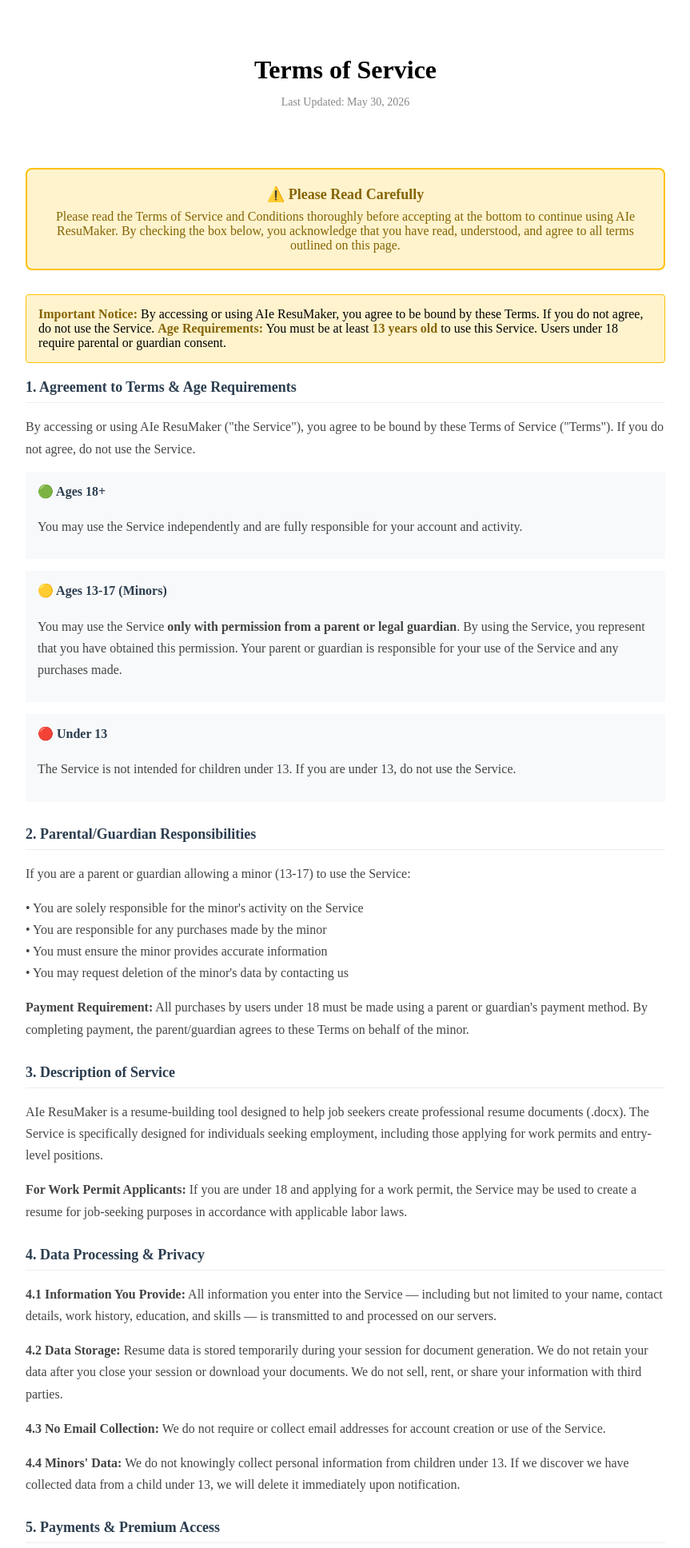
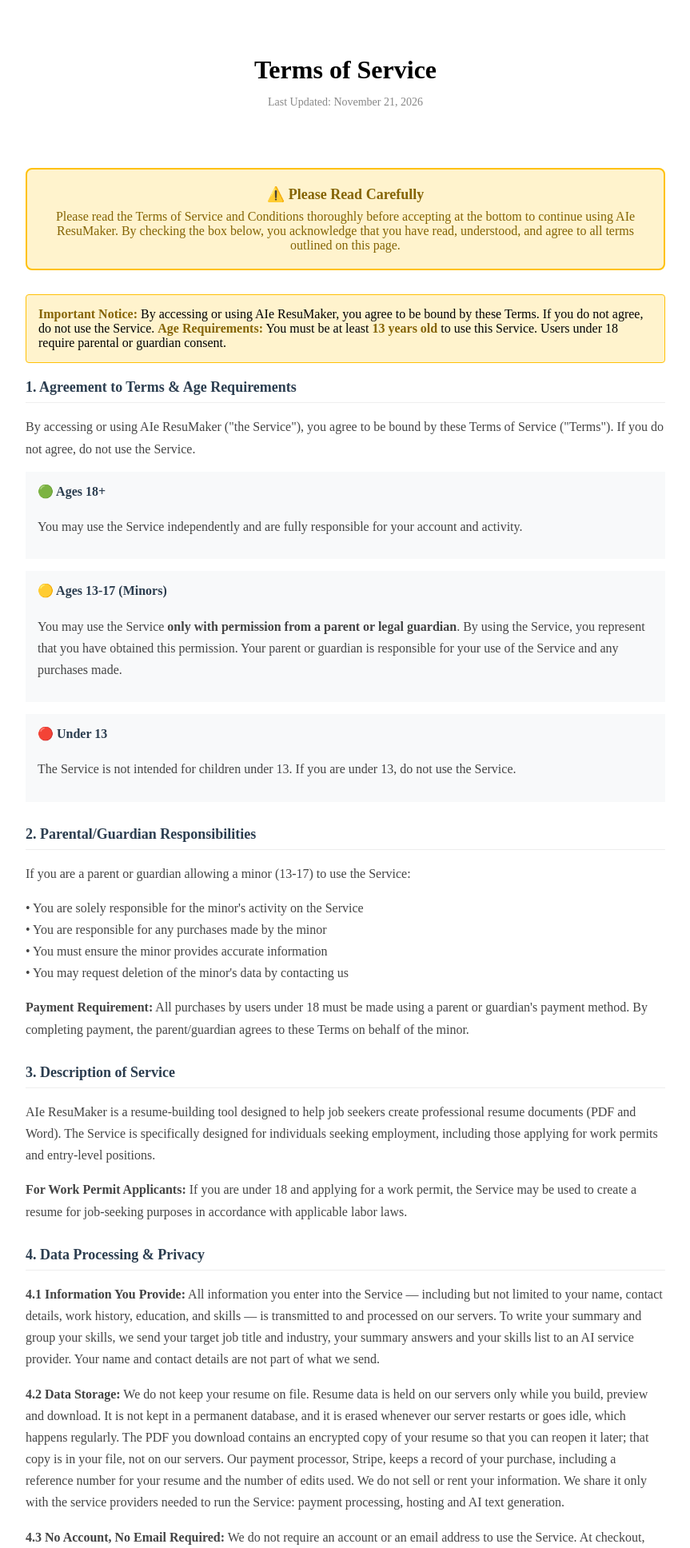
Before and after one commit to daddyclint82/AIE-ResuMaker-Hybrid, a Python web app: template templates/terms.html in a window 1280 px wide. Shown: the top 1936 px of the page at 80% size, without its empty margins (208-1071 px from the left). Run offline with Jinja, Linux system fonts and the light colour scheme; the template is opened without the code that fills it, so the values that code supplies are empty.

Commit message:
docs(site): landing, Terms and after-payment page say what the product does
PDF and Word, the PDF as the saved copy, the resume key, 5 edits, and what
is stored where and for how long. Removes claims the product does not keep.

Co-Authored-By: Claude Fable 5.2 <noreply@anthropic.com>

```diff
--- a/templates/success.html
+++ b/templates/success.html
@@ -108,7 +108,7 @@
         <div class="success-icon">✓</div>
         <h1 class="success-title">Payment Successful!</h1>
         <p class="success-message">
-            Thank you for purchasing AIE ResuMaker Premium. Your professional resume is ready for download.
+            Thank you for your purchase. Your resume is ready to download as a PDF and a Word file.
         </p>
         <div class="download-buttons">
             <a href="{{ download_url }}?format=pdf" class="download-btn" download>
@@ -126,6 +126,9 @@
                 Keep this key with your PDF. With both, you can
                 <a href="/restore">reopen your resume</a> any time, on any device.
                 It's also on your payment receipt.
+            </p>
+            <p class="key-note">
+                We don't keep your resume. Your PDF is your saved copy, so store it somewhere safe.
             </p>
         </div>
         <a href="/build?mode=form&edit=1" class="back-link">✏️ Edit my resume ({{ max_edits }} edits included)</a>
--- a/templates/terms.html
+++ b/templates/terms.html
@@ -157,7 +157,7 @@
     <div class="terms-container">
         <div class="terms-header">
             <h1>Terms of Service</h1>
-            <p class="last-updated">Last Updated: May 30, 2026</p>
+            <p class="last-updated">Last Updated: November 21, 2026</p>
         </div>
 
         <div class="top-notice">
@@ -209,7 +209,7 @@
 
         <div class="terms-section">
             <h2>3. Description of Service</h2>
-            <p>AIe ResuMaker is a resume-building tool designed to help job seekers create professional resume documents (.docx).
+            <p>AIe ResuMaker is a resume-building tool designed to help job seekers create professional resume documents (PDF and Word).
             The Service is specifically designed for individuals seeking employment, including those applying for work permits and entry-level positions.</p>
             <p><strong>For Work Permit Applicants:</strong> If you are under 18 and applying for a work permit,
             the Service may be used to create a resume for job-seeking purposes in accordance with applicable labor laws.</p>
@@ -219,12 +219,18 @@
             <h2>4. Data Processing & Privacy</h2>
             <p><strong>4.1 Information You Provide:</strong> All information you enter into the Service — including but
             not limited to your name, contact details, work history, education, and skills — is transmitted to and
-            processed on our servers.</p>
-            <p><strong>4.2 Data Storage:</strong> Resume data is stored temporarily during your session for document
-            generation. We do not retain your data after you close your session or download your documents. We do not
-            sell, rent, or share your information with third parties.</p>
-            <p><strong>4.3 No Email Collection:</strong> We do not require or collect email addresses for account
-            creation or use of the Service.</p>
+            processed on our servers. To write your summary and group your skills, we send your target job title and industry,
+            your summary answers and your skills list to an AI service provider. Your name and contact details
+            are not part of what we send.</p>
+            <p><strong>4.2 Data Storage:</strong> We do not keep your resume on file. Resume data is held on our
+            servers only while you build, preview and download. It is not kept in a permanent database, and it is
+            erased whenever our server restarts or goes idle, which happens regularly. The PDF you download contains
+            an encrypted copy of your resume so that you can reopen it later; that copy is in your file, not on our
+            servers. Our payment processor, Stripe, keeps a record of your purchase, including a reference number
+            for your resume and the number of edits used. We do not sell or rent your information. We share it only
+            with the service providers needed to run the Service: payment processing, hosting and AI text generation.</p>
+            <p><strong>4.3 No Account, No Email Required:</strong> We do not require an account or an email address
+            to use the Service. At checkout, Stripe asks for an email address so it can send your receipt.</p>
             <p><strong>4.4 Minors' Data:</strong> We do not knowingly collect personal information from children under 13.
             If we discover we have collected data from a child under 13, we will delete it immediately upon notification.</p>
         </div>
@@ -240,6 +246,14 @@
             <p><strong>5.4 Share & Save Discount:</strong> Users who share their unique referral link with a friend
             and that friend visits the link may be eligible for discounted $4.99 pricing. The discount is unlocked
             when your referral link receives a visit.</p>
+            <p><strong>5.5 What You Receive:</strong> One purchase includes your resume as a PDF and a Word file,
+            a resume key, and 5 edits. An edit is used each time you save changes to a purchased resume. Previewing
+            changes and downloading your files again do not use an edit. When all 5 are used, further changes require
+            a new purchase.</p>
+            <p><strong>5.6 Keeping Your Resume:</strong> To reopen your resume later you need both the PDF you
+            downloaded from the Service and your resume key. The key is shown after payment and on your payment
+            receipt. Because we do not keep your resume, we cannot recreate it if you lose the PDF. A PDF that has
+            been printed and scanned, or re-saved by another program, may not reopen.</p>
         </div>
 
         <div class="terms-section">
```
Also changed, not shown: docs/architecture/decisions.md (+9 -0 lines), templates/landing.html (+9 -9 lines), tests/test_site_wording.py (added, +49 -0 lines), 12 other files.
